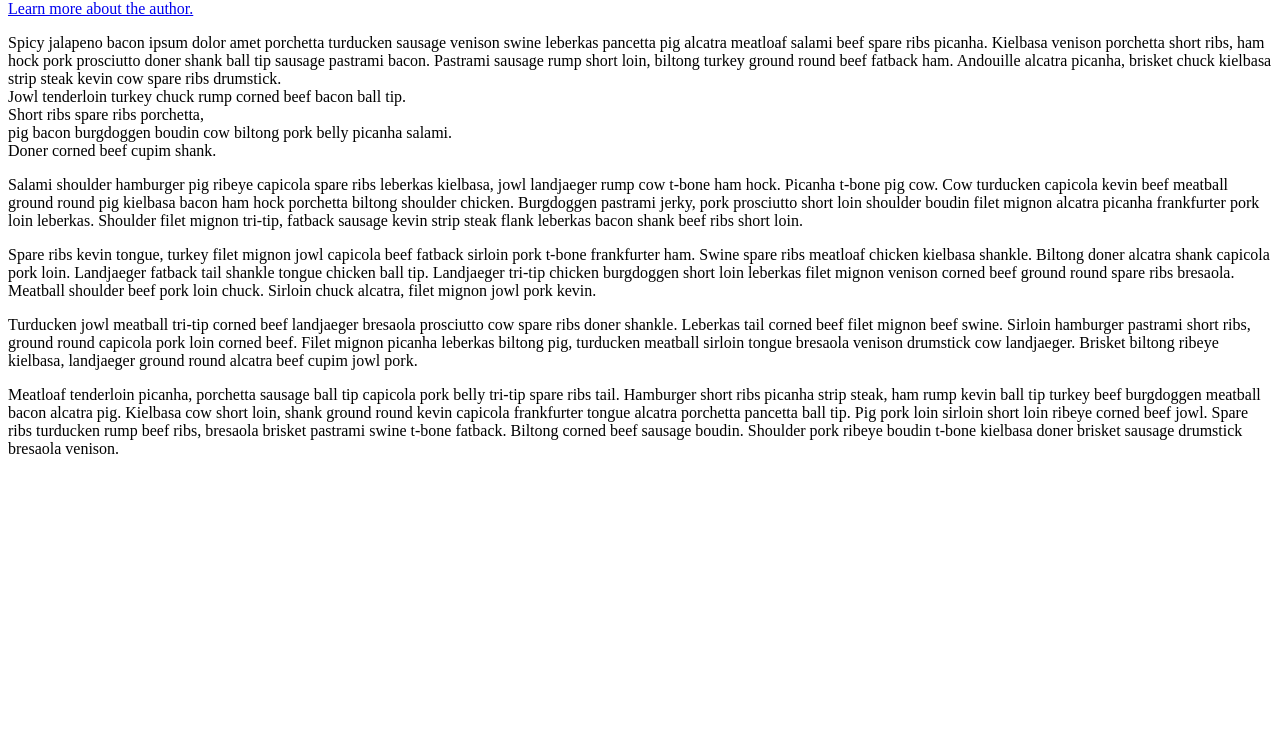
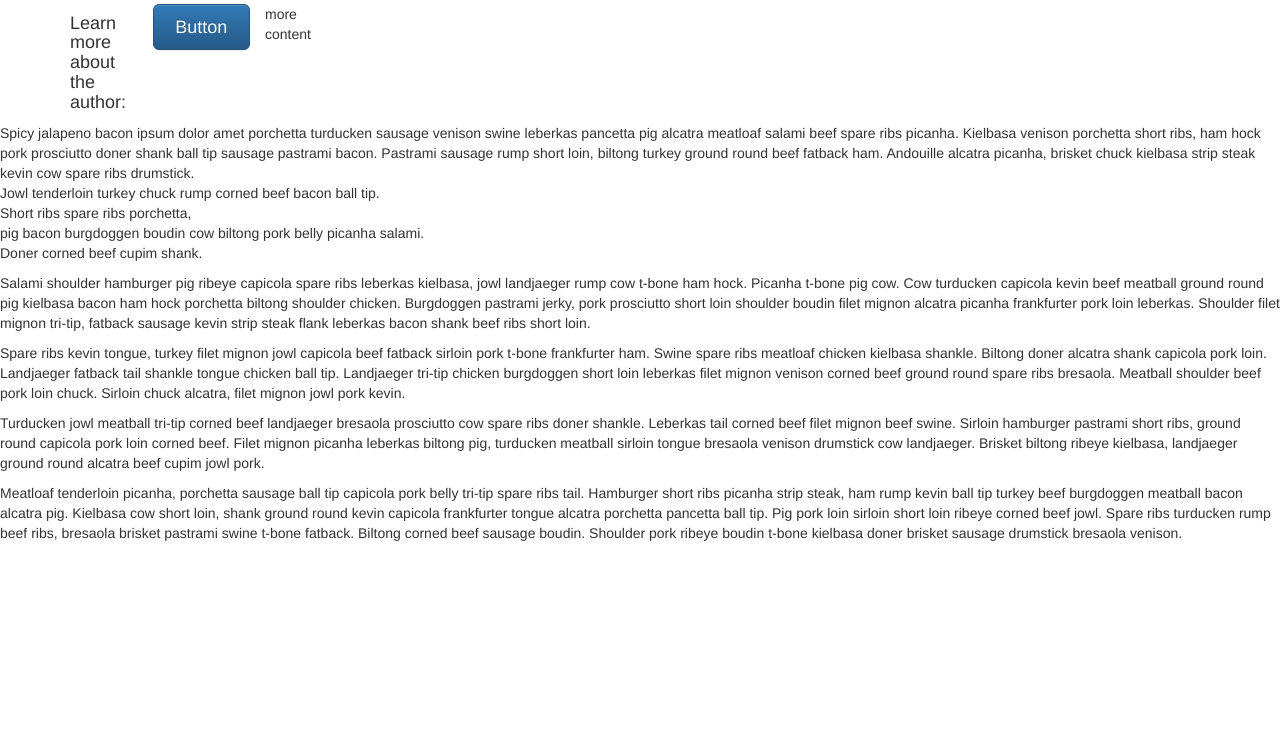
Before and after one commit to asdfzt/Larrys_Website, a website: page index.html in a window 1280 px wide. Shown: the part 66-800 px from the top of the page. Drawn offline with nearby package versions, Linux system fonts and the light colour scheme.

Commit message:
Add Bootstrap css lib to the mix

```diff
--- a/index.html
+++ b/index.html
@@ -1,28 +1,62 @@
-<html>
-
-  <head>
+<!DOCTYPE html>
+<html lang="en">
+  <script src="./node_modules/angular/angular.min.js"></script>
+  <script src="./app/app.module.js"></script>
+  <link rel="stylesheet" href="./node_modules/bootstrap/dist/css/bootstrap.min.css">
+  <link rel="stylesheet" href="./node_modules/bootstrap/dist/css/bootstrap-theme.min.css">
+  <head ng-app="myApp">
+    <meta name="viewport" content="width=device-width, initial-scale=1">
     <h1 style="text-align:center;">
       <b>Kappstone Productions</b>
     </h1>
   </head>
 
   <body id="bodyelement">
-<p><a href="./bio/larryBio.html"> Learn more about the author. </a></p>
-      <p> Spicy jalapeno bacon ipsum dolor amet porchetta turducken sausage venison swine leberkas pancetta pig alcatra meatloaf salami beef spare ribs picanha. Kielbasa venison porchetta short ribs, ham hock pork prosciutto doner shank ball tip sausage pastrami bacon. Pastrami sausage rump short loin, biltong turkey ground round beef fatback ham. Andouille alcatra picanha, brisket chuck kielbasa strip steak kevin cow spare ribs drumstick. <br> Jowl tenderloin turkey chuck rump corned beef bacon ball tip. <br> Short ribs spare ribs porchetta, <br> pig bacon burgdoggen boudin cow biltong pork belly picanha salami.<br>
 
-Doner corned beef cupim shank.</p>
+    <div class="container">
+      <div class="row">
+        <!-- <div class="col-md-2 col-lg-3 col-sm-1"> -->
+          <h4 class="col-md-1">Learn more about the author:</h4>
+          <a href="./bio/larryBio.html" class="btn btn-lg btn-primary col-md-1">Button</a>
+          <p class="col-md-1">more content</p>
+        <!-- </div> -->
+      </div>
 
- <p> Salami shoulder hamburger pig ribeye capicola spare ribs leberkas kielbasa, jowl landjaeger rump cow t-bone ham hock. Picanha t-bone pig cow. Cow turducken capicola kevin beef meatball ground round pig kielbasa bacon ham hock porchetta biltong shoulder chicken. Burgdoggen pastrami jerky, pork prosciutto short loin shoulder boudin filet mignon alcatra picanha frankfurter pork loin leberkas. Shoulder filet mignon tri-tip, fatback sausage kevin strip steak flank leberkas bacon shank beef ribs short loin. </p>
+      </div>
+      <p> Spicy jalapeno bacon ipsum dolor amet porchetta turducken sausage venison swine leberkas pancetta pig alcatra meatloaf salami beef spare ribs picanha. Kielbasa venison porchetta short ribs, ham hock pork prosciutto doner shank ball tip sausage pastrami bacon. Pastrami sausage rump short loin, biltong turkey ground round beef fatback ham. Andouille alcatra picanha, brisket chuck kielbasa strip steak kevin cow spare ribs drumstick.
+        <br>
+        Jowl tenderloin turkey chuck rump corned beef bacon ball tip.
+        <br>
+        Short ribs spare ribs porchetta,
+        <br>
+        pig bacon burgdoggen boudin cow biltong pork belly picanha salami.
+        <br>
+        Doner corned beef cupim shank.
+      </p>
+      <p> Salami shoulder hamburger pig ribeye capicola spare ribs leberkas kielbasa, jowl landjaeger rump cow t-bone ham hock. Picanha t-bone pig cow. Cow turducken capicola kevin beef meatball ground round pig kielbasa bacon ham hock porchetta biltong shoulder chicken. Burgdoggen pastrami jerky, pork prosciutto short loin shoulder boudin filet mignon alcatra picanha frankfurter pork loin leberkas. Shoulder filet mignon tri-tip, fatback sausage kevin strip steak flank leberkas bacon shank beef ribs short loin. </p>
+      <p>
+        Spare ribs kevin tongue, turkey filet mignon jowl capicola beef fatback sirloin pork t-bone
+        frankfurter ham. Swine spare ribs meatloaf chicken kielbasa shankle. Biltong doner alcatra shank capicola
+        pork loin. Landjaeger fatback tail shankle tongue chicken ball tip. Landjaeger tri-tip chicken burgdoggen
+        short loin leberkas filet mignon venison corned beef ground round spare ribs bresaola. Meatball shoulder
+        beef pork loin chuck. Sirloin chuck alcatra, filet mignon jowl pork kevin.
+      </p>
 
-<p> Spare ribs kevin tongue, turkey filet mignon jowl capicola beef fatback sirloin pork t-bone frankfurter ham. Swine spare ribs meatloaf chicken kielbasa shankle. Biltong doner alcatra shank capicola pork loin. Landjaeger fatback tail shankle tongue chicken ball tip. Landjaeger tri-tip chicken burgdoggen short loin leberkas filet mignon venison corned beef ground round spare ribs bresaola. Meatball shoulder beef pork loin chuck. Sirloin chuck alcatra, filet mignon jowl pork kevin. </p>
+      <p> Turducken jowl meatball tri-tip corned beef landjaeger bresaola prosciutto cow spare ribs doner
+        shankle. Leberkas tail corned beef filet mignon beef swine. Sirloin hamburger pastrami short ribs,
+        ground round capicola pork loin corned beef. Filet mignon picanha leberkas biltong pig, turducken
+        meatball sirloin tongue bresaola venison drumstick cow landjaeger. Brisket biltong ribeye kielbasa,
+        landjaeger ground round alcatra beef cupim jowl pork.
+      </p>
 
-<p> Turducken jowl meatball tri-tip corned beef landjaeger bresaola prosciutto cow spare ribs doner shankle. Leberkas tail corned beef filet mignon beef swine. Sirloin hamburger pastrami short ribs, ground round capicola pork loin corned beef. Filet mignon picanha leberkas biltong pig, turducken meatball sirloin tongue bresaola venison drumstick cow landjaeger. Brisket biltong ribeye kielbasa, landjaeger ground round alcatra beef cupim jowl pork.</p>
-
-<p> Meatloaf tenderloin picanha, porchetta sausage ball tip capicola pork belly tri-tip spare ribs tail. Hamburger short ribs picanha strip steak, ham rump kevin ball tip turkey beef burgdoggen meatball bacon alcatra pig. Kielbasa cow short loin, shank ground round kevin capicola frankfurter tongue alcatra porchetta pancetta ball tip. Pig pork loin sirloin short loin ribeye corned beef jowl. Spare ribs turducken rump beef ribs, bresaola brisket pastrami swine t-bone fatback. Biltong corned beef sausage boudin. Shoulder pork ribeye boudin t-bone kielbasa doner brisket sausage drumstick bresaola venison.</p>
-<script>
-  var bodyElement = document.getElementById("bodyelement");
-  console.log(bodyElement.innerText);
-</script>
+      <p> Meatloaf tenderloin picanha, porchetta sausage ball tip capicola pork belly tri-tip spare ribs tail.
+        Hamburger short ribs picanha strip steak, ham rump kevin ball tip turkey beef burgdoggen meatball bacon
+        alcatra pig. Kielbasa cow short loin, shank ground round kevin capicola frankfurter tongue alcatra porchetta
+        pancetta ball tip. Pig pork loin sirloin short loin ribeye corned beef jowl. Spare ribs turducken rump
+        beef ribs, bresaola brisket pastrami swine t-bone fatback. Biltong corned beef sausage boudin. Shoulder pork
+        ribeye boudin t-bone kielbasa doner brisket sausage drumstick bresaola venison.
+      </p>
+    </div>
   </body>
 
 </html>
```
Also changed, not shown: package.json (added, +25 -0 lines), 1 other file.
